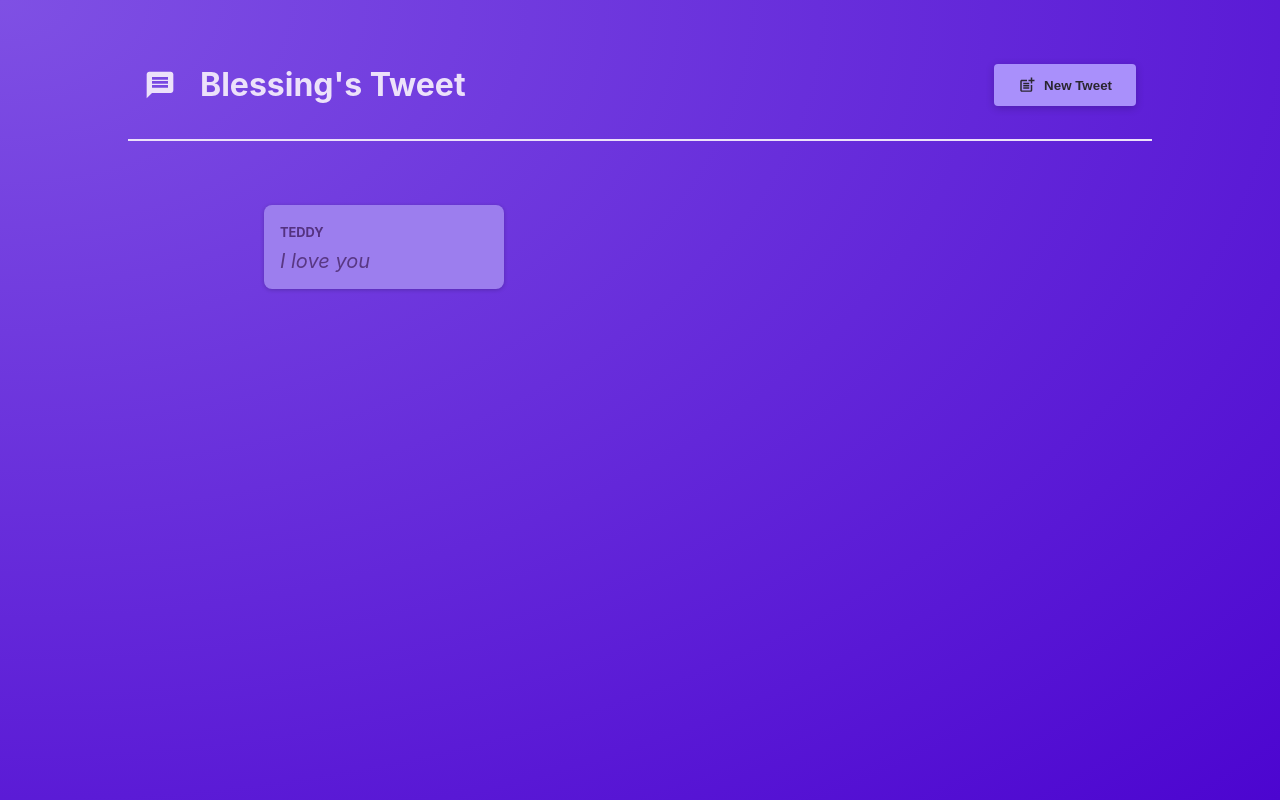
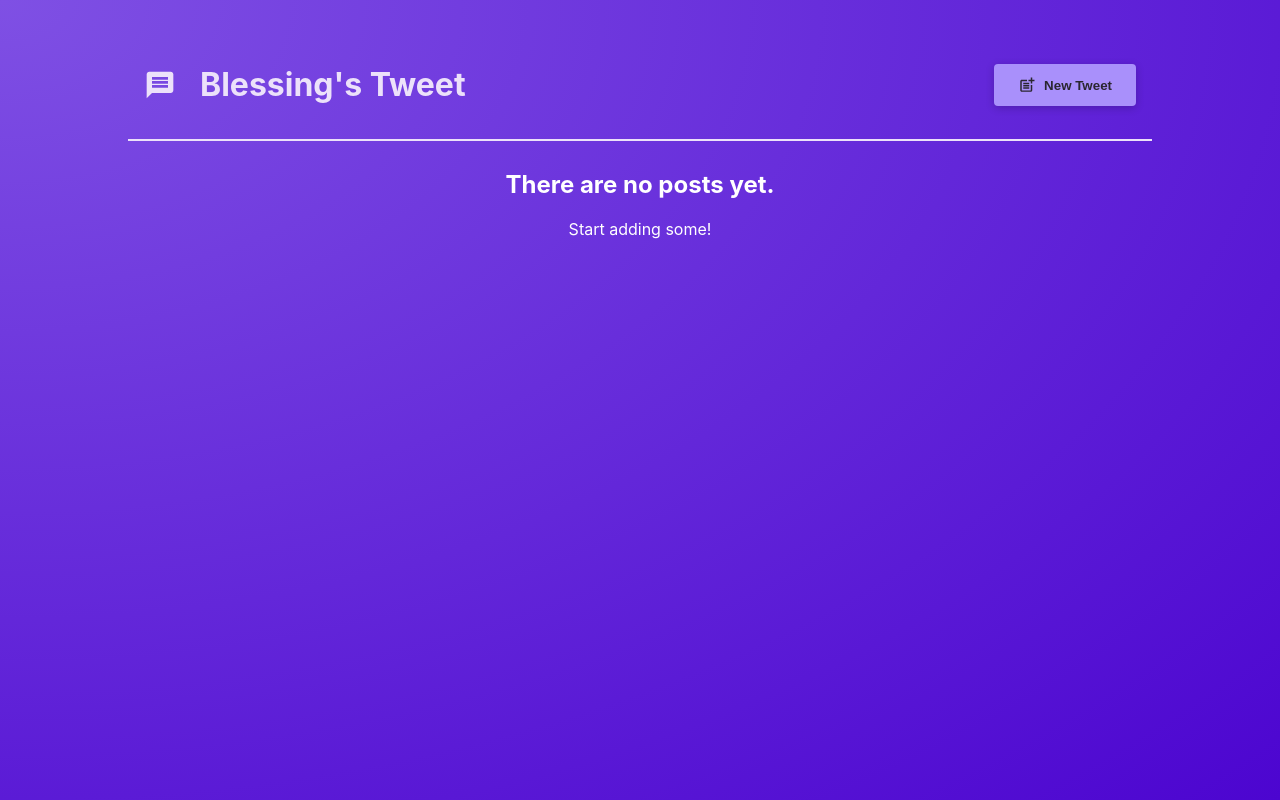
Before and after one commit to blessing986/Blessing-s-Tweet-website, a React (Vite) app: page / in a window 1280 px wide. Built offline with nearby package versions, Linux system fonts and the light colour scheme.

Commit message:
chore: outputting list data

```diff
--- a/src/components/PostsList.jsx
+++ b/src/components/PostsList.jsx
@@ -19,9 +19,19 @@
         </Modal>
       )}
 
-      <ul className={styles.posts}>
-        <Post author="Teddy" body="I love you" />
-      </ul>
+      {posts.length > 0 && (
+        <ul className={styles.posts}>
+          {posts.map((post) => (
+            <Post key={post.body} author={post.author} body={post.body} />
+          ))}
+        </ul>
+      )}
+      {posts.length === 0 && (
+        <div style={{ textAlign: "center", color: "white" }}>
+          <h2>There are no posts yet.</h2>
+          <p>Start adding some!</p>
+        </div>
+      )}
     </>
   );
 }
```
